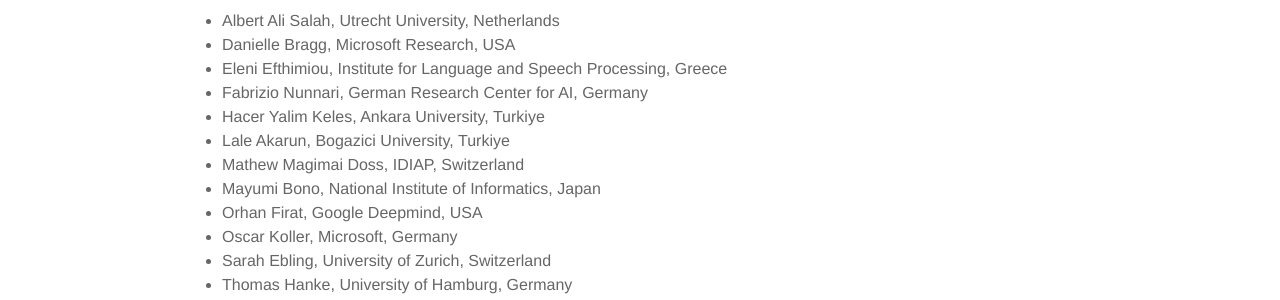
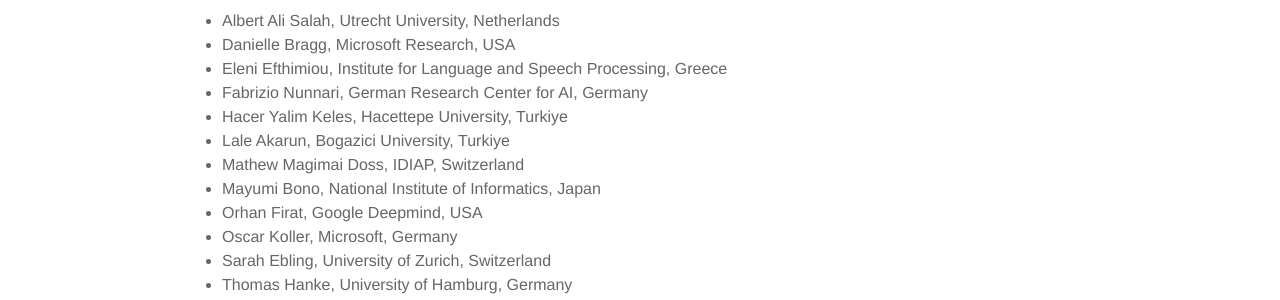
Before and after one commit to slrtpworkshop/slrtpworkshop.github.io, a Jekyll site: the page built from _pages/01_call.md, in a window 1280 px wide and 900 px high, scrolled down 909 px. Shown: the part 415-715 px from the top of the window. Built offline with Jekyll 4.4.1, drawn with Linux system fonts in a browser that asks for light colours; nearby versions of some CDN libraries.

Commit message:
Update 01_call.md

```diff
--- a/_pages/01_call.md
+++ b/_pages/01_call.md
@@ -46,7 +46,7 @@ The service is provided for free by Microsoft and they bear all the expenses, in
 - Danielle Bragg, Microsoft Research, USA
 - Eleni Efthimiou, Institute for Language and Speech Processing, Greece
 - Fabrizio Nunnari, German Research Center for AI, Germany
-- Hacer Yalim Keles, Ankara University, Turkiye
+- Hacer Yalim Keles, Hacettepe University, Turkiye
 - Lale Akarun, Bogazici University, Turkiye
 - Mathew Magimai Doss, IDIAP, Switzerland
 - Mayumi Bono, National Institute of Informatics, Japan
```
